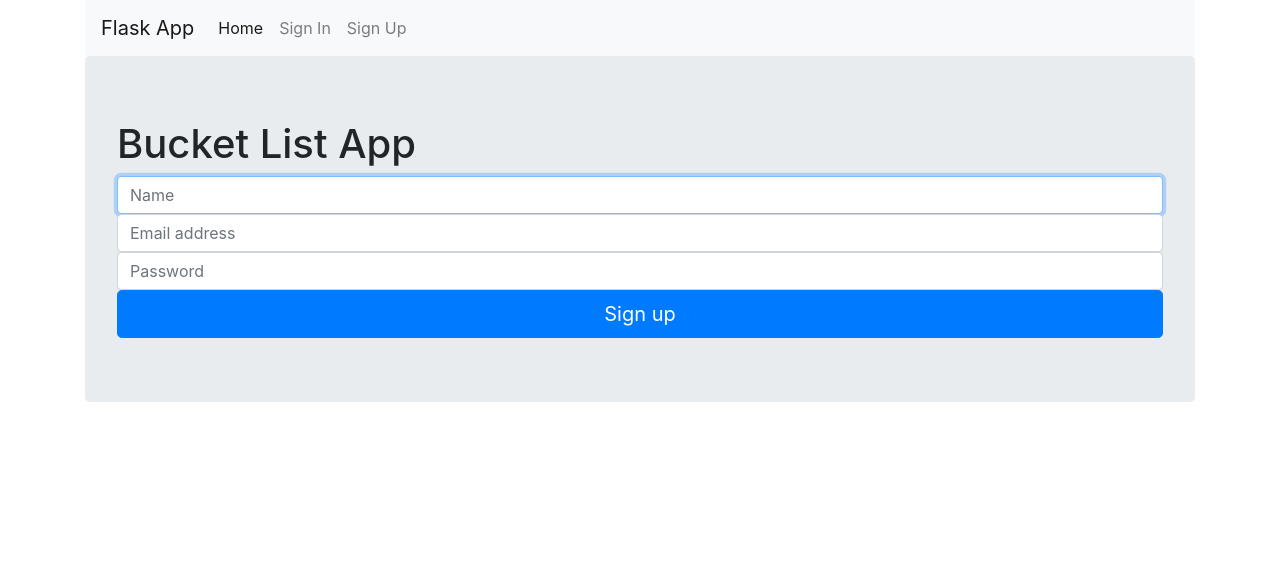
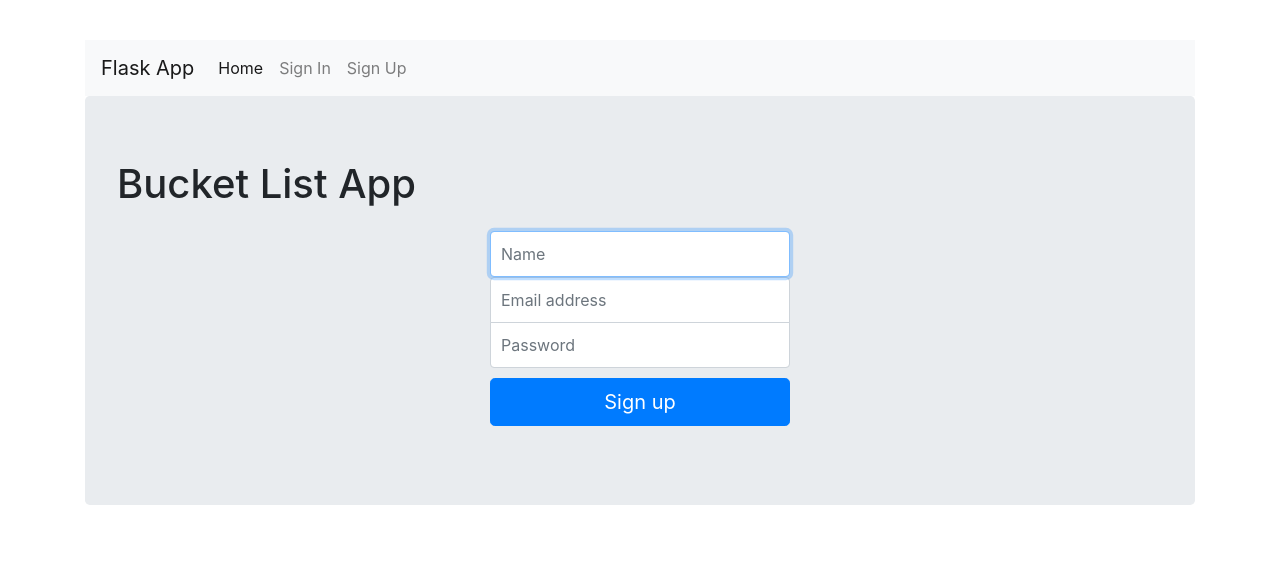
Before and after one commit to michael-gutman/intro-to-flask-mysql, a Flask app: page /showSignUp in a window 1280 px wide. Shown: the top 576 px of the page. Run offline with Flask 2, Linux system fonts and the light colour scheme; some libraries are stand-ins or nearby versions.

Commit message:
add custom pages css

```diff
--- /dev/null
+++ b/static/css/signup.css
@@ -0,0 +1,39 @@
+body {
+  padding-top: 40px;
+  padding-bottom: 40px;
+}
+
+.form-signin {
+  max-width: 330px;
+  padding: 15px;
+  margin: 0 auto;
+}
+.form-signin .form-signin-heading,
+.form-signin .checkbox {
+  margin-bottom: 10px;
+}
+.form-signin .checkbox {
+  font-weight: normal;
+}
+.form-signin .form-control {
+  position: relative;
+  height: auto;
+  -webkit-box-sizing: border-box;
+     -moz-box-sizing: border-box;
+          box-sizing: border-box;
+  padding: 10px;
+  font-size: 16px;
+}
+.form-signin .form-control:focus {
+  z-index: 2;
+}
+.form-signin input[type="email"] {
+  margin-bottom: -1px;
+  border-bottom-right-radius: 0;
+  border-bottom-left-radius: 0;
+}
+.form-signin input[type="password"] {
+  margin-bottom: 10px;
+  border-top-left-radius: 0;
+  border-top-right-radius: 0;
+}
--- a/templates/layout.html
+++ b/templates/layout.html
@@ -9,6 +9,9 @@
     <!-- Bootstrap CSS -->
     <link rel="stylesheet" href="https://maxcdn.bootstrapcdn.com/bootstrap/4.0.0/css/bootstrap.min.css" integrity="sha384-Gn5384xqQ1aoWXA+058RXPxPg6fy4IWvTNh0E263XmFcJlSAwiGgFAW/dAiS6JXm" crossorigin="anonymous">
 
+    {% block static_css %}
+    {% endblock %}
+
   <title>Python Flask Bucket List App</title>
 </head>
 
@@ -17,14 +20,14 @@
     <div class="container">
 
 	<nav class="navbar navbar-expand-lg navbar-light bg-light">
-  <a class="navbar-brand" href="#">Flask App</a>
+  <a class="navbar-brand" href="/">Flask App</a>
   <button class="navbar-toggler" type="button" data-toggle="collapse" data-target="#navbarNav" aria-controls="navbarNav" aria-expanded="false" aria-label="Toggle navigation">
     <span class="navbar-toggler-icon"></span>
   </button>
   <div class="collapse navbar-collapse" id="navbarNav">
     <ul class="navbar-nav">
       <li class="nav-item active">
-        <a class="nav-link" href="#">Home <span class="sr-only">(current)</span></a>
+        <a class="nav-link" href="/">Home <span class="sr-only">(current)</span></a>
       </li>
       <li class="nav-item">
         <a class="nav-link" href="#">Sign In</a>
--- a/templates/signup.html
+++ b/templates/signup.html
@@ -1,4 +1,8 @@
 {% extends 'layout.html' %}
+
+{% block static_css %}
+<link href="../static/css/signup.css" rel="stylesheet">
+{% endblock %}
 
 {% block content %}
 <div class="jumbotron">
```
